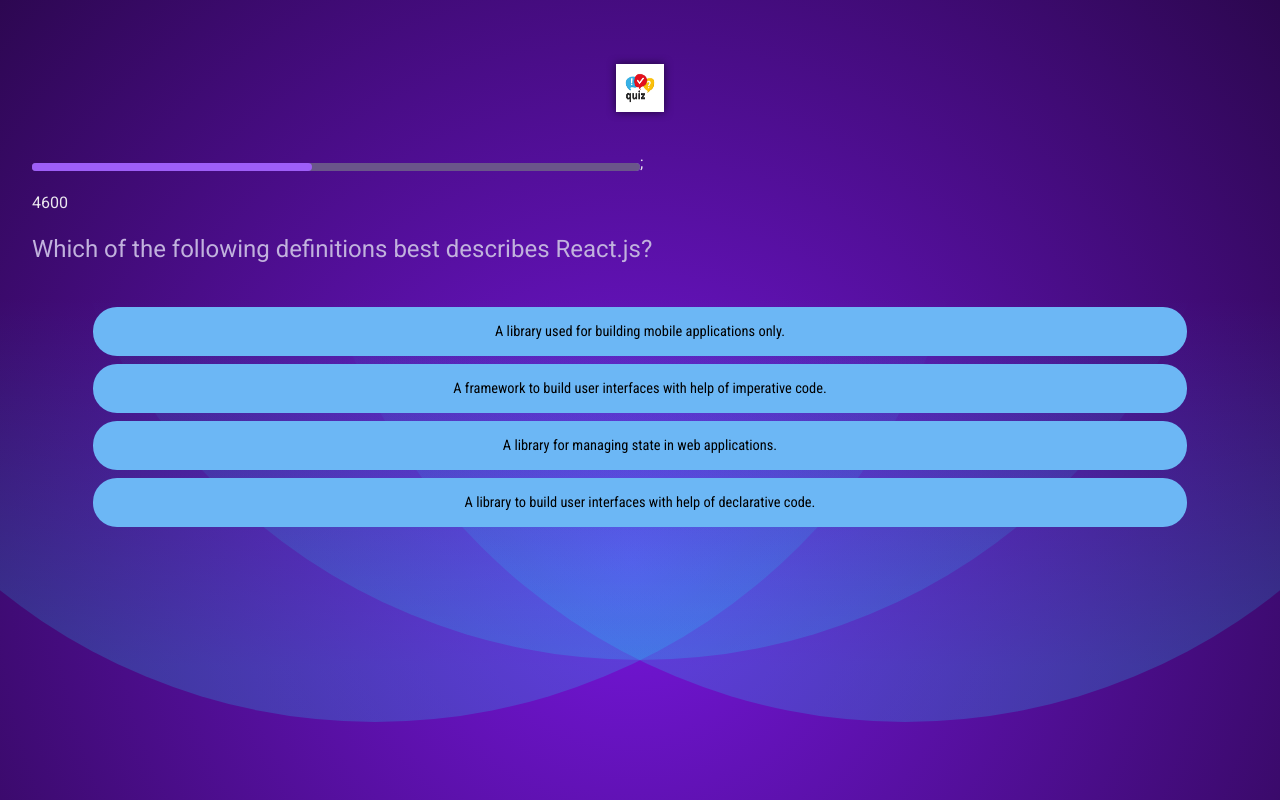
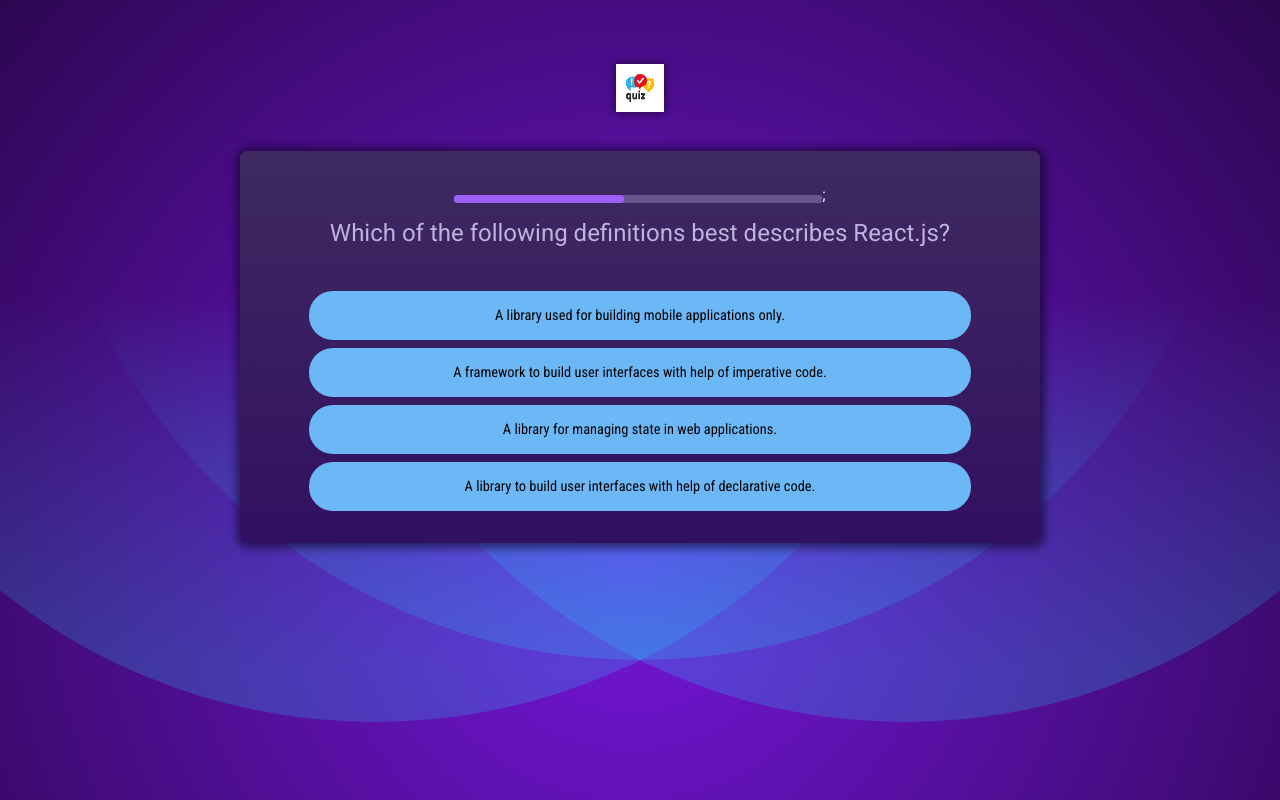
Before and after one commit to Anabiatahir3/practise, a React (Vite) app: page / in a window 1280 px wide. Built offline with nearby package versions, Linux system fonts and the light colour scheme.

Commit message:
timer fixed

```diff
--- /dev/null
+++ b/src/components/Answers.jsx
@@ -0,0 +1,43 @@
+import { useRef } from "react";
+export default function Answers({
+  answers,
+  selectedAnswer,
+  answerState,
+  onSelect,
+}) {
+  const shuffledAnswers = useRef(); //why use useRef:not using causes the shuffle to recalculate on every render when we only want it to calculate on initial mount. we can use useEffect for this but we should avoid using useEffect as much as possible.
+  if (!shuffledAnswers.current) {
+    shuffledAnswers.current = [...answers];
+    shuffledAnswers.current.sort(() => Math.random() - 0.5);
+  }
+  return (
+    <>
+      <ul id="answers">
+        {shuffledAnswers.current.map((answer) => {
+          const isSelected = selectedAnswer === answer;
+          let cssClass = "";
+          if (answerState === "answered" && isSelected) {
+            cssClass = "selected";
+          }
+          if (
+            (answerState === "correct" || answerState === "wrong") &&
+            isSelected
+          ) {
+            cssClass = answerState;
+          }
+          return (
+            <li key={answer} className="answer">
+              <button
+                disabled={answerState !== ""}
+                className={cssClass}
+                onClick={() => onSelect(answer)}
+              >
+                {answer}
+              </button>
+            </li>
+          );
+        })}
+      </ul>
+    </>
+  );
+}
--- /dev/null
+++ b/src/components/Question.jsx
@@ -0,0 +1,46 @@
+import QuestionTimer from "./QuestionTimer";
+import Answers from "./Answers";
+import { useState } from "react";
+import QUESTIONS from "../questions";
+export default function Question({ onSelectAnswer, onSkip, index }) {
+  const [answer, setAnswer] = useState({
+    selectedAnswer: "",
+    isCorrect: null,
+  });
+
+  function handleSelectAnswer(answer) {
+    setAnswer({
+      selectedAnswer: answer,
+      isCorrect: null,
+    });
+
+    setTimeout(() => {
+      setAnswer({
+        selectedAnswer: answer,
+        isCorrect: QUESTIONS[index].answers[0] === answer,
+      });
+      setTimeout(() => {
+        onSelectAnswer(answer);
+      }, 2000);
+    }, 1000);
+  }
+  let answerState = "";
+  if (answer.selectedAnswer && answer.isCorrect !== null) {
+    answerState = answer.isCorrect ? "correct" : "wrong";
+  } else if (answer.selectedAnswer) {
+    answerState = "answered";
+  }
+
+  return (
+    <div id="question">
+      <QuestionTimer timeout={10000} onTimeout={onSkip} />
+      <h2>{QUESTIONS[index].text}</h2>
+      <Answers
+        answers={QUESTIONS[index].answers}
+        selectedAnswer={answer.selectedAnswer}
+        answerState={answerState}
+        onSelect={handleSelectAnswer}
+      />
+    </div>
+  );
+}
--- a/src/components/QuestionTimer.jsx
+++ b/src/components/QuestionTimer.jsx
@@ -22,7 +22,6 @@
   return (
     <>
       <progress id="question-time" max={timeout} value={remainingTime} />;
-      <p>{remainingTime}</p>
     </>
   );
 }
--- a/src/components/Quiz.jsx
+++ b/src/components/Quiz.jsx
@@ -1,11 +1,10 @@
 import { useCallback, useState } from "react";
 import QUESTIONS from "../questions";
 import Completed from "../assets/quiz-complete.png";
-import QuestionTimer from "./QuestionTimer";
+import Question from "./Question";
 export default function Quiz() {
   const [userAnswers, setUserAnswers] = useState([]);
   const quizIsComplete = userAnswers.length === QUESTIONS.length;
-
   const activeQuestionIndex = userAnswers.length;
 
   const handleSubmit = useCallback(function handleSubmit(selectedAnswer) {
@@ -27,26 +26,15 @@
       </>
     );
   }
-  const shuffledAnswers = [...QUESTIONS[activeQuestionIndex].answers];
-  shuffledAnswers.sort(() => Math.random() - 0.5);
   return (
     <>
-      <div id="question">
-        <QuestionTimer
-          timeout={10000}
-          onTimeout={handleSkipAnswer}
-          key={activeQuestionIndex} // this key attribute helps in mounting and unmounting of the entire component
+      <div id="quiz">
+        <Question
+          onSelectAnswer={handleSubmit}
+          onSkip={handleSkipAnswer}
+          key={activeQuestionIndex}
+          index={activeQuestionIndex}
         />
-        <h2>{QUESTIONS[activeQuestionIndex].text}</h2>
-        <ul id="answers">
-          {shuffledAnswers.map((answer) => {
-            return (
-              <li key={answer} className="answer">
-                <button onClick={() => handleSubmit(answer)}>{answer}</button>
-              </li>
-            );
-          })}
-        </ul>
       </div>
     </>
   );
```
